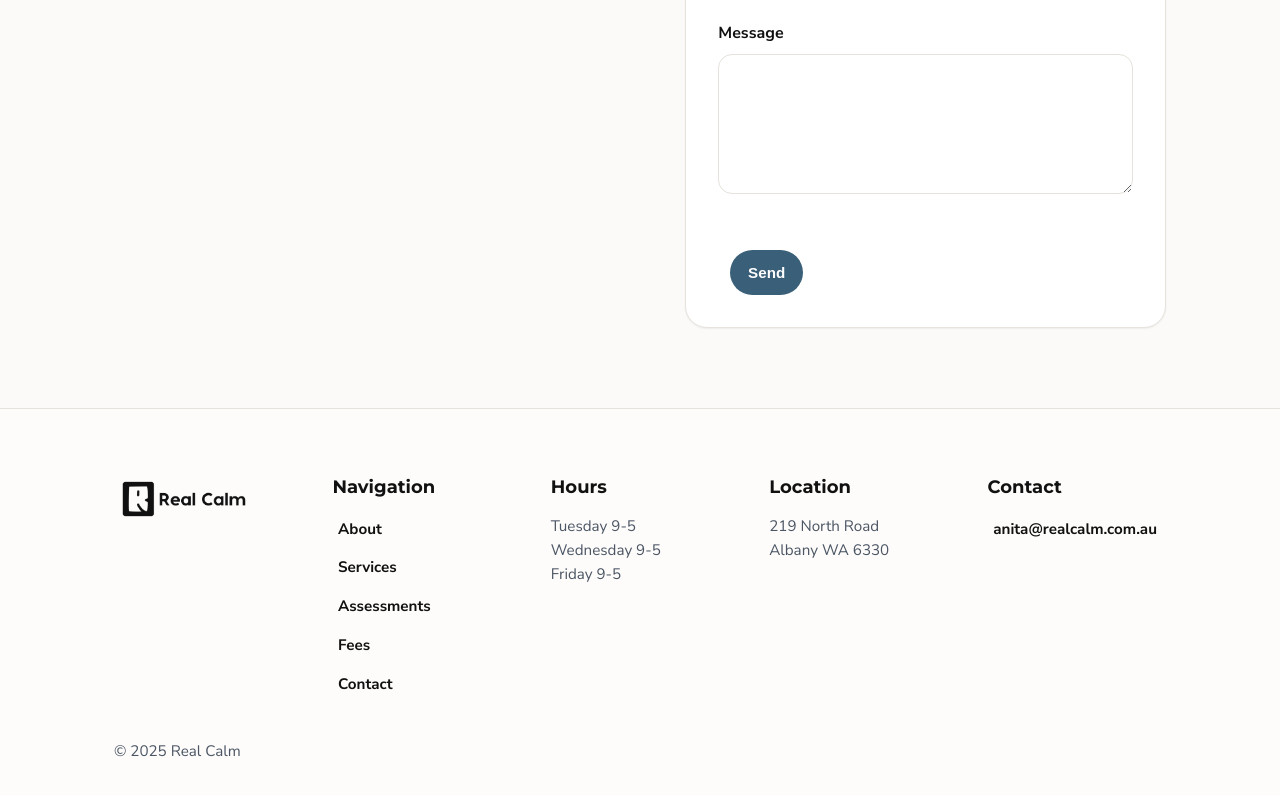
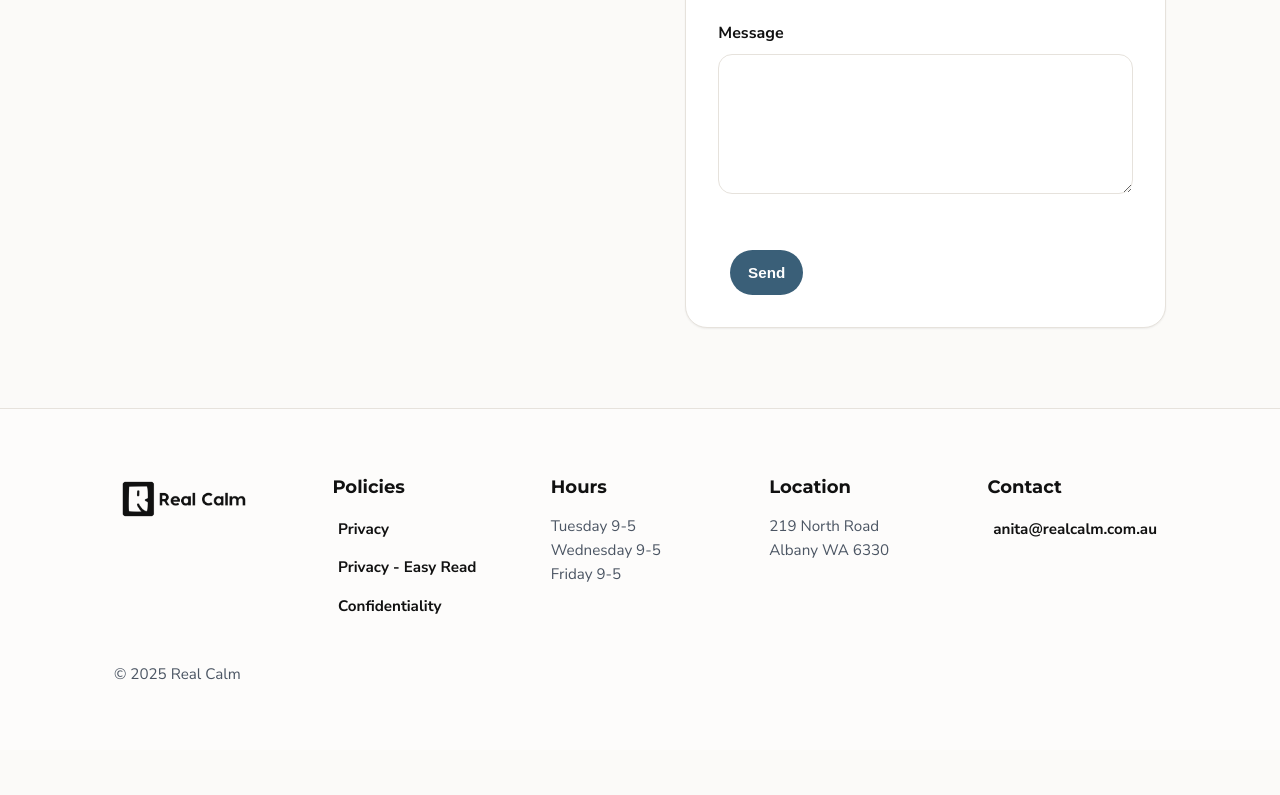
Before and after one commit to anitahamersley-star/realcalm-website, a plain HTML site: page contact.html in a window 1280 px wide. Shown: the part 917-1712 px from the top of the page. After the commit the page ends 1667 px from the top, so only its background shows below. Drawn offline with Linux system fonts and the light colour scheme.

Commit message:
Contact page updated

```diff
--- a/contact.html
+++ b/contact.html
@@ -37,10 +37,10 @@
 
     <nav class="nav" aria-label="Primary">
       <a href="/#about">About</a>
+      <a href="/enquiries.html">Enquiries</a>
       <a href="/services.html">Services</a>
-      <a href="/assessments.html">Assessments</a>
-      <a href="/fees.html">Fees</a>
       <a href="/contact.html" class="btn btn--secondary">Contact</a>
+
     </nav>
   </div>
 </header>
@@ -71,7 +71,7 @@
       </p>
 
       <div class="actions">
-        <a href="#contact" class="btn btn--primary">Send a message</a>
+        <a href="/contact.html#contact" class="btn btn--primary">Send a message</a>
         <a href="/enquiries.html" class="btn btn--secondary">View enquiry process</a>
       </div>
     </div>
@@ -148,14 +148,12 @@
         </a>
       </div>
 
-      <div>
-        <h3 class="footer-title">Navigation</h3>
+       <div>
+        <h3 class="footer-title">Policies</h3>
         <div class="footer-links">
-          <a href="/#about">About</a>
-          <a href="/services.html">Services</a>
-          <a href="/assessments.html">Assessments</a>
-          <a href="/fees.html">Fees</a>
-          <a href="/contact.html">Contact</a>
+          <a href="/privacy.html">Privacy</a>
+          <a href="/privacy-easy-read.html">Privacy - Easy Read</a>
+          <a href="/confidentiality.html">Confidentiality</a>
         </div>
       </div>
 
```
